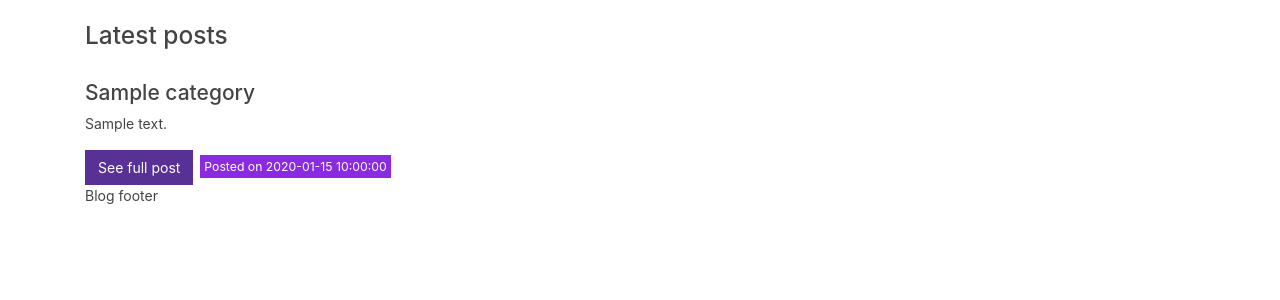
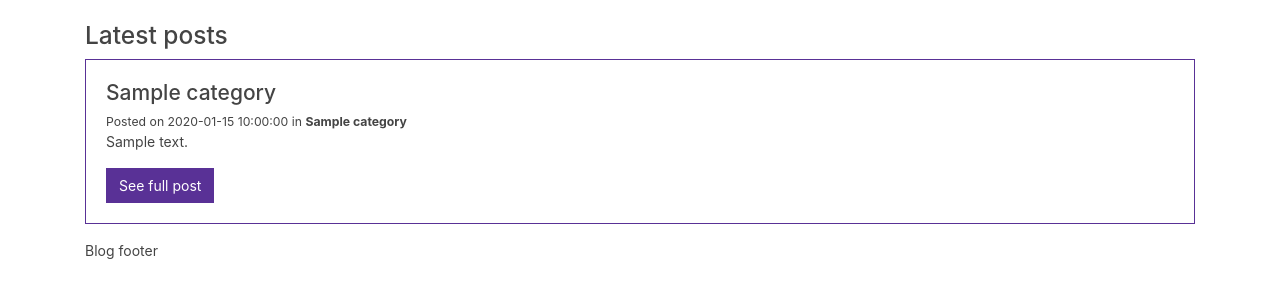
Before and after one commit to olivervmason/CodeIgnite-tutorial, a CodeIgniter app: page /codeigniter/posts in a window 1280 px wide. Shown: the part 115-415 px from the top of the page. Run offline with CodeIgniter, Linux system fonts and the light colour scheme; tables that the repository leaves empty or names only in its code hold one stand-in row (values such as "Sample post"); some libraries are stand-ins or nearby versions.

Commit message:
Minor changes to views/styling

```diff
--- a/application/views/pages/create.php
+++ b/application/views/pages/create.php
@@ -1,5 +1,5 @@
 <br>
-<h2>Create Post</h2>
+<h2><?php echo $title; ?></h2>
 
     <?php echo validation_errors(); ?>
 
--- a/application/views/posts/index.php
+++ b/application/views/posts/index.php
@@ -2,10 +2,12 @@
 <h3> <?= $title ?> </h3>
 
 <?php foreach($posts as $post) : ?>
-    </br>
-    <h4> <?php echo $post['title']; ?> </h4>
-    <p> <?php echo word_limiter($post['body'], 82); ?> </p>
-    <a class="btn btn-primary" href="<?php echo base_url('posts/view/'.$post['slug']); ?>">See full post</a>
-    <small class="post-date"> <?php echo "Posted on ", $post['created_at']; ?> </small>
-    </br>
+    <div class="card border-primary mb-3">
+        <div class="card-body">
+            <h4> <?php echo $post['title']; ?> </h4>
+            <small>Posted on <?php echo $post['created_at']; ?> in <strong><?php echo $post['name']; ?></strong> </small>
+            <p> <?php echo word_limiter($post['body'], 82); ?> </p>
+            <a class="btn btn-primary" href="<?php echo base_url('posts/view/'.$post['slug']); ?>">See full post</a>
+        </div>
+    </div>
 <?php endforeach; ?>
--- a/application/views/posts/view.php
+++ b/application/views/posts/view.php
@@ -4,8 +4,6 @@
         <h4 class="card-header"> <?php echo $post['title']; ?> </h4>
         <br>
         <p class="card-text"> <?php echo $post['body']; ?> </p>
-        <small >Posted on: <?php echo $post['created_at']; ?></small>
-
         <br><br>
         <a class="btn btn-info" href="<?php echo base_url(); ?>posts/edit/<?php echo $post['slug']; ?>">Edit post</a>
         <br><br>
```
